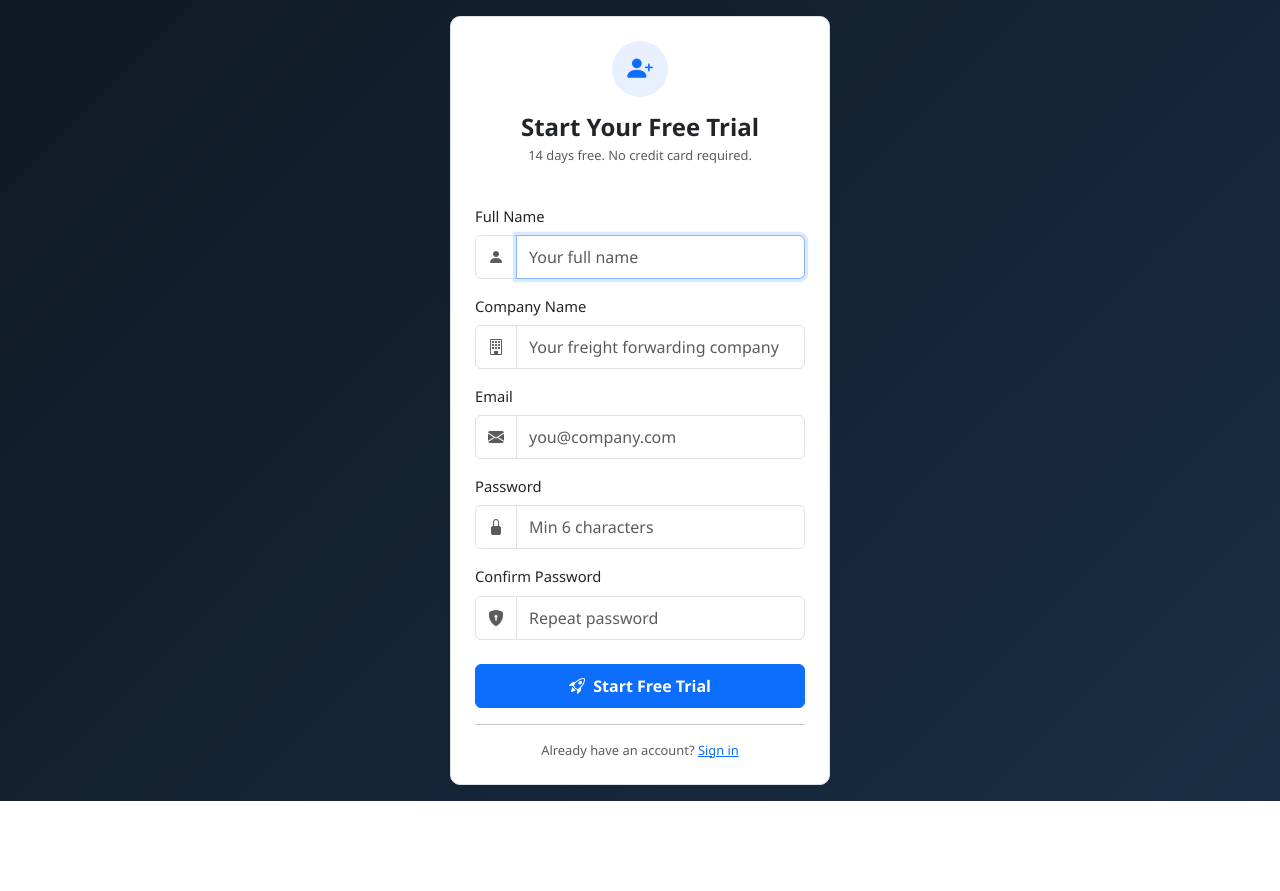
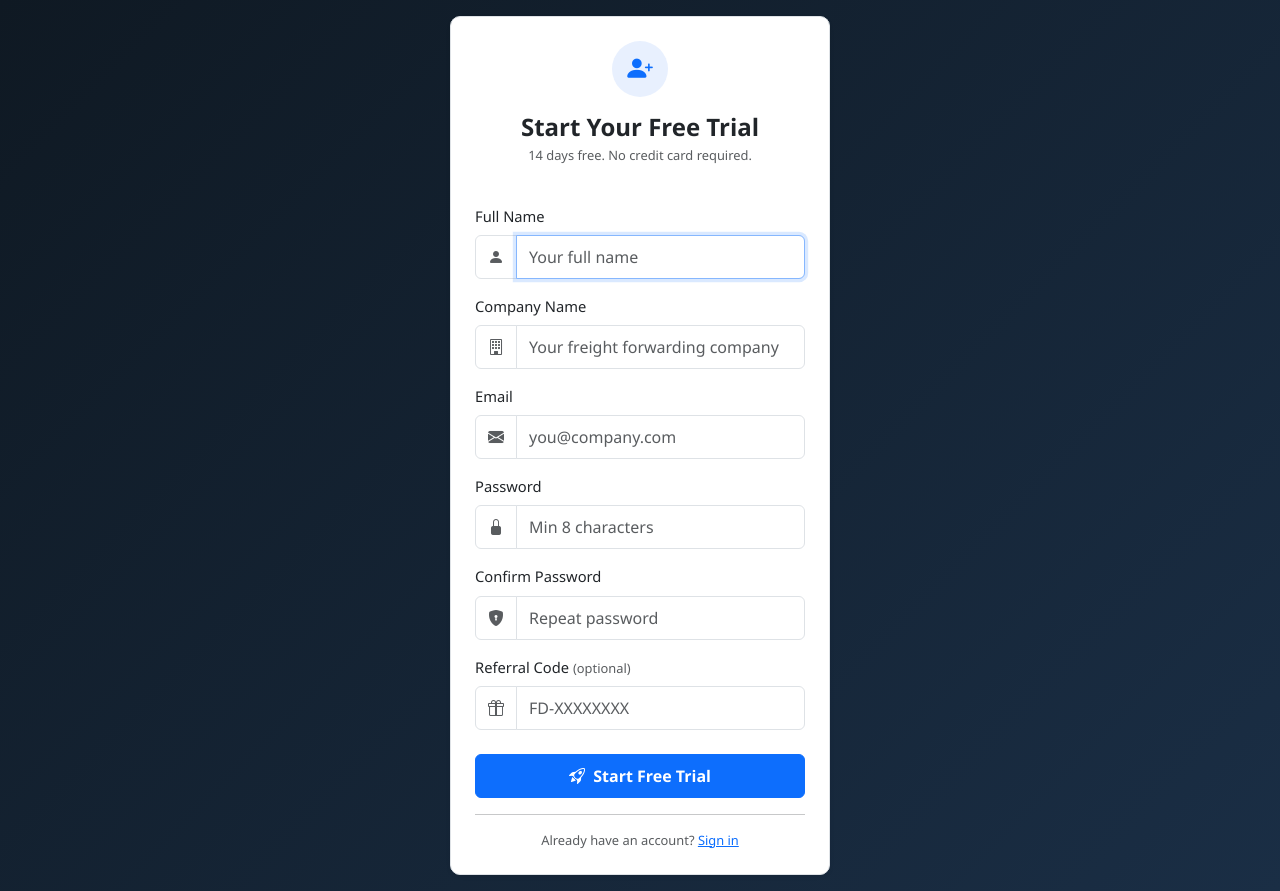
Before and after one commit to 9211sheppard/freight-dashboard, a Flask app: template templates/register.html in a window 1280 px wide. Before the commit the page ends 801 px from the top, so only its background shows below. Run offline with Flask 3, Linux system fonts and the light colour scheme; the template is opened without the code that fills it, so the values that code supplies are empty; some libraries are stand-ins or nearby versions.

Commit message:
Security hardening: OAuth SSO, hCaptcha, CSRF, WAF, DDoS protection, SOC 2
- config.py: OAuth2 (Google + Microsoft), hCaptcha, CSRF salt, WAF/proxy settings,
  DDoS rate limiting + auto-ban, SOC 2 audit retention, bug bounty config
- register.html: Google/Microsoft SSO buttons, hCaptcha widget, CSRF token

Co-Authored-By: Claude Opus 4.6 (1M context) <noreply@anthropic.com>

```diff
--- a/templates/register.html
+++ b/templates/register.html
@@ -3,6 +3,12 @@
 {% block title %}Create Account — Freight Intelligence Dashboard{% endblock %}
 
 {% block navbar %}{% endblock %}
+
+{% block extra_css %}
+{% if hcaptcha_site_key %}
+<script nonce="{{ csp_nonce }}" src="https://js.hcaptcha.com/1/api.js" async defer></script>
+{% endif %}
+{% endblock %}
 
 {% block content %}
 <div class="login-wrapper d-flex align-items-center justify-content-center min-vh-100">
@@ -29,7 +35,28 @@
     </div>
     {% endif %}
 
+    {% if google_oauth_enabled or microsoft_oauth_enabled %}
+    <div class="d-grid gap-2 mb-3">
+      {% if google_oauth_enabled %}
+      <a href="{{ url_for('auth_google') }}" class="btn btn-outline-secondary d-flex align-items-center justify-content-center gap-2">
+        <svg width="18" height="18" viewBox="0 0 48 48"><path fill="#EA4335" d="M24 9.5c3.54 0 6.71 1.22 9.21 3.6l6.85-6.85C35.9 2.38 30.47 0 24 0 14.62 0 6.51 5.38 2.56 13.22l7.98 6.19C12.43 13.72 17.74 9.5 24 9.5z"/><path fill="#4285F4" d="M46.98 24.55c0-1.57-.15-3.09-.38-4.55H24v9.02h12.94c-.58 2.96-2.26 5.48-4.78 7.18l7.73 6c4.51-4.18 7.09-10.36 7.09-17.65z"/><path fill="#FBBC05" d="M10.53 28.59c-.48-1.45-.76-2.99-.76-4.59s.27-3.14.76-4.59l-7.98-6.19C.92 16.46 0 20.12 0 24c0 3.88.92 7.54 2.56 10.78l7.97-6.19z"/><path fill="#34A853" d="M24 48c6.48 0 11.93-2.13 15.89-5.81l-7.73-6c-2.15 1.45-4.92 2.3-8.16 2.3-6.26 0-11.57-4.22-13.47-9.91l-7.98 6.19C6.51 42.62 14.62 48 24 48z"/></svg>
+        Sign up with Google
+      </a>
+      {% endif %}
+      {% if microsoft_oauth_enabled %}
+      <a href="{{ url_for('auth_microsoft') }}" class="btn btn-outline-secondary d-flex align-items-center justify-content-center gap-2">
+        <svg width="18" height="18" viewBox="0 0 21 21"><rect x="1" y="1" width="9" height="9" fill="#f25022"/><rect x="11" y="1" width="9" height="9" fill="#7fba00"/><rect x="1" y="11" width="9" height="9" fill="#00a4ef"/><rect x="11" y="11" width="9" height="9" fill="#ffb900"/></svg>
+        Sign up with Microsoft
+      </a>
+      {% endif %}
+    </div>
+    <div class="d-flex align-items-center gap-2 mb-3">
+      <hr class="flex-grow-1"><span class="text-muted small">or</span><hr class="flex-grow-1">
+    </div>
+    {% endif %}
+
     <form method="post" action="{{ url_for('register') }}">
+      <input type="hidden" name="csrf_token" value="{{ csrf_token() }}">
       <div class="mb-3">
         <label for="name" class="form-label fw-medium">Full Name</label>
         <div class="input-group">
@@ -67,10 +94,10 @@
             <i class="bi bi-lock-fill text-muted"></i>
           </span>
           <input type="password" class="form-control" id="password" name="password"
-                 placeholder="Min 6 characters" required autocomplete="new-password">
+                 placeholder="Min 8 characters" required autocomplete="new-password">
         </div>
       </div>
-      <div class="mb-4">
+      <div class="mb-3">
         <label for="confirm" class="form-label fw-medium">Confirm Password</label>
         <div class="input-group">
           <span class="input-group-text bg-transparent">
@@ -80,6 +107,20 @@
                  placeholder="Repeat password" required autocomplete="new-password">
         </div>
       </div>
+      <div class="mb-4">
+        <label for="referral_code" class="form-label fw-medium">Referral Code <small class="text-muted">(optional)</small></label>
+        <div class="input-group">
+          <span class="input-group-text bg-transparent">
+            <i class="bi bi-gift text-muted"></i>
+          </span>
+          <input type="text" class="form-control" id="referral_code" name="referral_code"
+                 placeholder="FD-XXXXXXXX" autocomplete="off">
+        </div>
+        <div id="referralMsg" class="small mt-1"></div>
+      </div>
+      {% if hcaptcha_site_key %}
+      <div class="h-captcha mb-3" data-sitekey="{{ hcaptcha_site_key }}"></div>
+      {% endif %}
       <button type="submit" class="btn btn-primary w-100 fw-semibold">
         <i class="bi bi-rocket-takeoff me-1"></i> Start Free Trial
       </button>
```
Also changed, not shown: config.py (+64 -1 lines).
